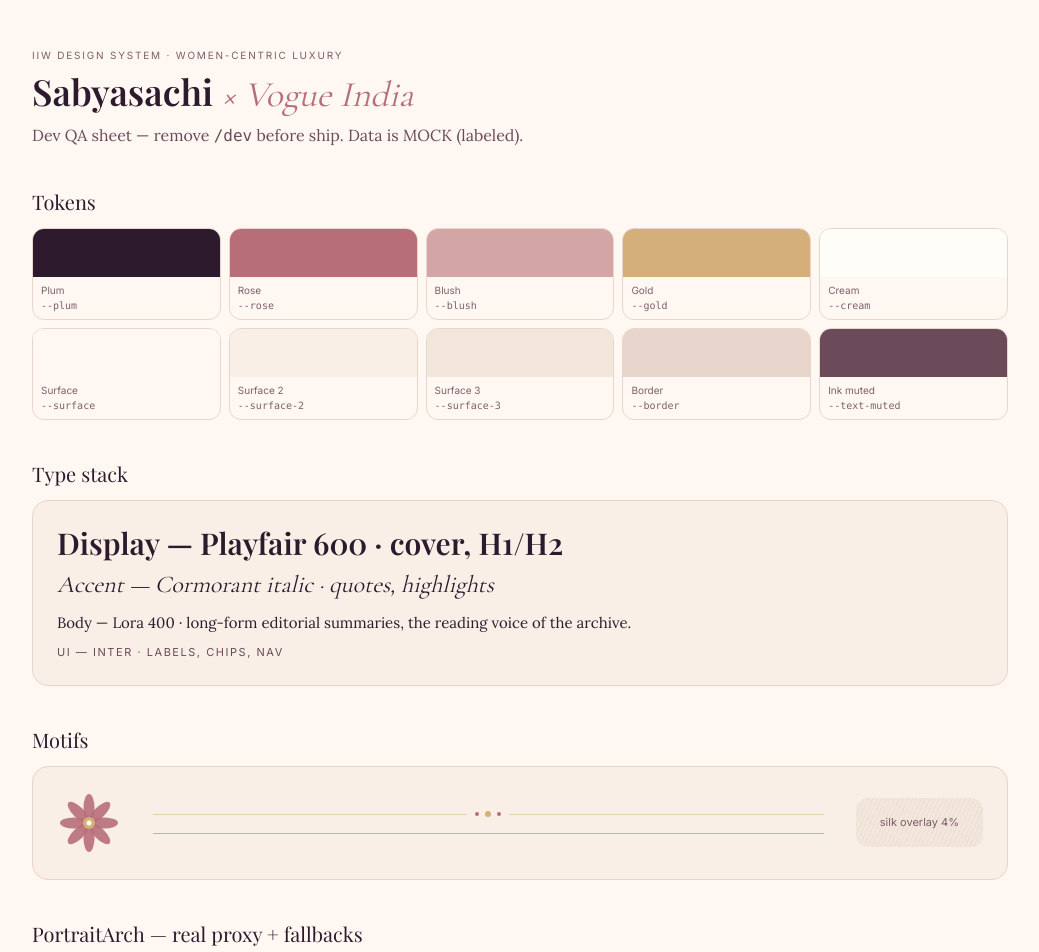
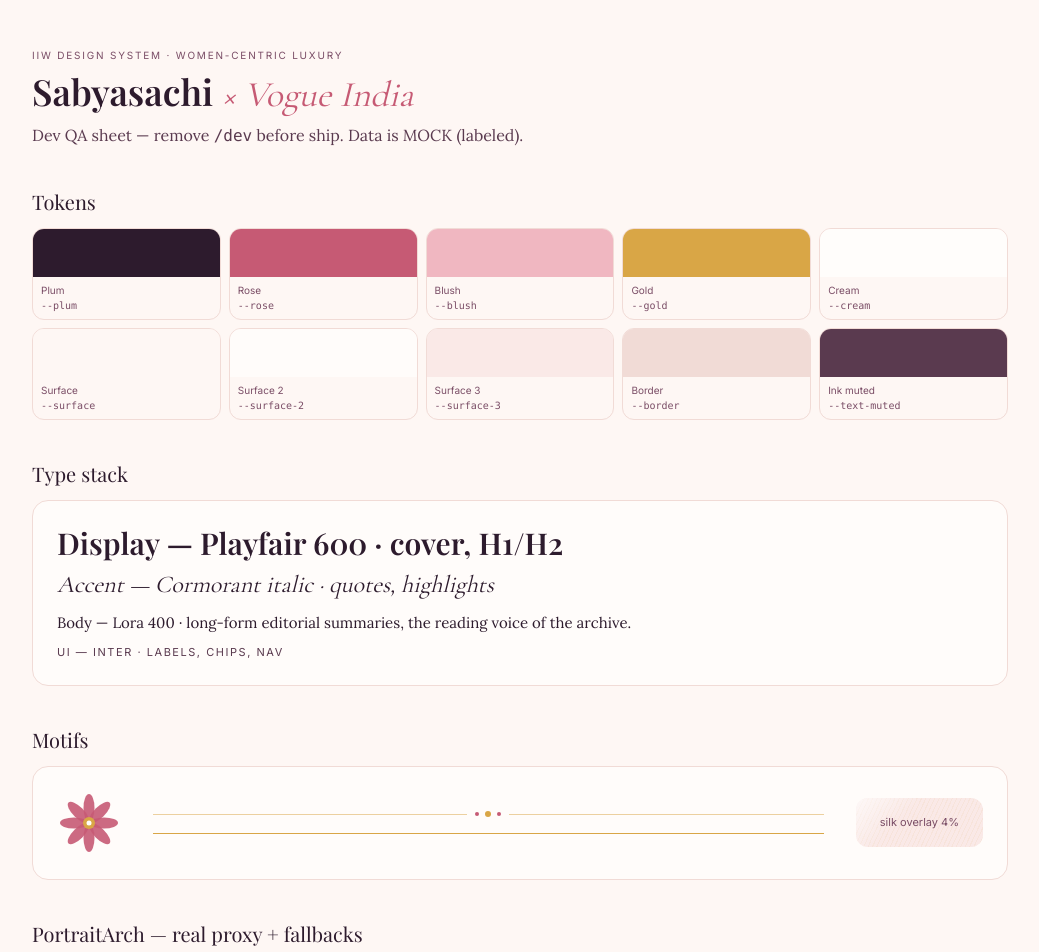
Before and after one commit to ashok-1986/iiw, a Next.js app: page /dev/design in a window 1280 px wide. Shown: the top 952 px of the page, without its empty margins (120-1159 px from the left). Built offline with nearby package versions, Linux system fonts and the light colour scheme; no server answers.

Commit message:
Brighten palette per client feedback ("looking dull")
Lift surfaces from beige to sunlit silk, warm the rose and gold, and add a
cover glow, so the book reads luminous while keeping text contrast above AA.

```diff
--- a/src/app/globals.css
+++ b/src/app/globals.css
@@ -6,23 +6,26 @@
    ============================================================ */
 
 :root {
-  /* Core palette */
+  /* Core palette — "sunlit silk". Same plum / rose / gold world as the PRD,
+     lifted out of the beige: paper is luminous ivory, the ground is a clean
+     blush-white, and rose and gold are jewel tones rather than dusty ones.
+     Cards sit *brighter* than the page so the book glows instead of sinking. */
   --plum: #2d1b2d; /* deep archival plum; primary text ground */
-  --rose: #b76e79; /* rose gold accent */
-  --blush: #d4a5a5; /* blush secondary */
-  --gold: #d4af7a; /* champagne gold hairlines/foil */
-  --cream: #fffdf8; /* paper */
-  --surface: #fff8f2; /* page background */
-  --surface-2: #f9efe7; /* raised cards */
-  --surface-3: #f3e6db; /* wells */
-  --border: #e8d5cb; /* PRD arch-card border */
-  --border-strong: #d9beb0;
+  --rose: #c65a74; /* jewel rose accent (decor + ≥3:1 UI marks) */
+  --blush: #f0b7c1; /* blush secondary */
+  --gold: #d9a646; /* burnished champagne gold hairlines/foil */
+  --cream: #fffdfb; /* paper */
+  --surface: #fef7f4; /* page background — blush-white */
+  --surface-2: #fffcfa; /* raised cards — luminous ivory */
+  --surface-3: #fae9e7; /* wells, chips, skeletons — rose-tinted */
+  --border: #f1dbd6; /* PRD arch-card border */
+  --border-strong: #e6c2c5;
   --text: #2d1b2d;
-  --text-muted: #6b4a5a;
+  --text-muted: #5a3a4f; /* richer plum, not a grey — 9.5:1 on paper */
   /* --text-faint carries placeholder + 11px small caps, so it is held at ≥5:1
-     on paper rather than the 3.4:1 a decorative gray would allow. */
-  --text-faint: #7d5f6b;
-  --rose-deep: #8e4a56; /* rose for *text* on light ground; --rose stays decor */
+     on every surface rather than the 3.4:1 a decorative gray would allow. */
+  --text-faint: #7a4d66;
+  --rose-deep: #a0365a; /* rose for *text* on light ground (6.5:1); --rose stays decor */
   --code-bg: #2d1b2d;
   --code-text: #fffaf5;
 
@@ -32,8 +35,9 @@
   /* The outer ring is drawn as a spread shadow so it sits outside the inner
      border without taking part of the image area. */
   --portrait-ring-outer: 0 0 0 1.5px var(--rose);
-  --portrait-shadow: 0 10px 26px -10px rgb(45 27 45 / 0.42);
-  --card-shadow: 0 12px 32px -12px rgb(45 27 45 / 0.2);
+  /* Shadows are rose-tinted: a grey-plum shadow is what made the page read dull. */
+  --portrait-shadow: 0 12px 28px -12px rgb(160 54 90 / 0.38);
+  --card-shadow: 0 16px 38px -16px rgb(160 54 90 / 0.22);
 
   /* Motion. Built-in eases are too weak for UI; these are the strong variants.
      Curl is the one authored long-form moment — everything else stays ≤260ms. */
@@ -71,25 +75,54 @@
   font-family: var(--font-body), "Lora", Georgia, serif;
 }
 
-/* Silk texture overlay — 4% opacity, applied to paper surfaces (PRD motif spec) */
+/* Silk texture overlay (PRD motif spec). The weave is gold, not plum: plum
+   threads at 4% greyed every card; gold threads read as the sheen of silk.
+   A soft diagonal light catches the top corner the way a draped saree does. */
 .silk-overlay {
   position: relative;
+  /* The weave sits *under* the content: painted over it, it tinted portraits
+     and text too. Isolation keeps the negative z-index above the card fill. */
+  isolation: isolate;
 }
 .silk-overlay::after {
   content: "";
   position: absolute;
   inset: 0;
+  z-index: -1;
   pointer-events: none;
-  opacity: 0.04;
   background:
+    linear-gradient(
+      135deg,
+      rgb(255 255 255 / 0.7) 0%,
+      rgb(255 255 255 / 0) 38%
+    ),
     repeating-linear-gradient(
       115deg,
       transparent 0px,
       transparent 3px,
-      var(--plum) 3px,
-      var(--plum) 4px
+      rgb(217 166 70 / 0.07) 3px,
+      rgb(217 166 70 / 0.07) 4px
     );
   border-radius: inherit;
+}
+
+/* Cover light: blush and champagne glow behind the medallion, so the first
+   viewport opens bright instead of on flat paper. */
+.cover-glow {
+  isolation: isolate;
+}
+.cover-glow::before {
+  content: "";
+  position: absolute;
+  inset: 0;
+  z-index: -1;
+  pointer-events: none;
+  background:
+    radial-gradient(42% 34% at 50% 24%, rgb(255 255 255 / 0.95), rgb(255 255 255 / 0) 100%),
+    radial-gradient(60% 46% at 50% 26%, rgb(240 183 193 / 0.42), rgb(240 183 193 / 0) 100%),
+    radial-gradient(70% 34% at 50% 62%, rgb(217 166 70 / 0.14), rgb(217 166 70 / 0) 100%);
+  /* Every ellipse ends inside the section (26%+46%, 62%+34%), so the light
+     fades out before the edge and never stops on a seam. */
 }
 
 /* Arch-top card: 24px top radius, 12px bottom, 1px #E8D5CB, PRD shadow */
@@ -152,7 +185,7 @@
   inset: auto 0 0 0;
   height: 30px;
   pointer-events: none;
-  background: linear-gradient(to top, var(--surface-2), rgb(249 239 231 / 0));
+  background: linear-gradient(to top, var(--surface-2), rgb(255 252 250 / 0));
 }
 
 /* ============================================================
@@ -203,7 +236,7 @@
 @media (hover: hover) and (pointer: fine) {
   .lift:hover {
     transform: translateY(-2px);
-    box-shadow: 0 18px 40px -18px rgb(45 27 45 / 0.38);
+    box-shadow: 0 18px 40px -18px rgb(160 54 90 / 0.4);
   }
 }
 
--- a/src/app/opengraph-image.tsx
+++ b/src/app/opengraph-image.tsx
@@ -5,10 +5,10 @@
 
 /** Site-level OpenGraph card: plum ground, lotus-gold rule, archive headline. */
 const PLUM = '#2d1b2d';
-const ROSE = '#b76e79';
-const GOLD = '#d4af7a';
-const CREAM = '#fffdf8';
-const BLUSH = '#d4a5a5';
+const ROSE = '#c65a74';
+const GOLD = '#d9a646';
+const CREAM = '#fffdfb';
+const BLUSH = '#f0b7c1';
 
 export const alt = 'Inspiring Indian Women — a digital heirloom flipbook';
 export const size = { width: 1200, height: 630 };
--- a/src/components/Cover.tsx
+++ b/src/components/Cover.tsx
@@ -12,7 +12,7 @@
  */
 export function Cover() {
   return (
-    <section className="relative flex min-h-[92vh] flex-col items-center justify-center px-6 text-center">
+    <section className="cover-glow relative flex min-h-[92vh] flex-col items-center justify-center px-6 text-center">
       <LotusMedallion size={168} />
 
       <h1 className="mt-9 max-w-4xl font-(family-name:--font-display) text-[42px] font-semibold leading-[1.05] tracking-[-0.025em] text-[var(--text)] sm:text-[58px] lg:text-[76px]">
@@ -38,7 +38,7 @@
       <div className="rise-in" style={{ '--rise-delay': '260ms' } as CSSProperties}>
         <a
           href="#archive"
-          className="press lift group inline-flex items-center gap-3 rounded-full bg-[var(--plum)] px-8 py-3.5 font-(family-name:--font-ui) text-[13px] uppercase tracking-[0.16em] text-[var(--cream)] shadow-[0_18px_40px_-18px_rgb(45_27_45/0.8)]"
+          className="press lift group inline-flex items-center gap-3 rounded-full bg-[var(--plum)] px-8 py-3.5 font-(family-name:--font-ui) text-[13px] uppercase tracking-[0.16em] text-[var(--cream)] shadow-[0_18px_40px_-16px_rgb(160_54_90/0.55)]"
         >
           Enter the Archive
           <span
--- a/src/components/OgCard.tsx
+++ b/src/components/OgCard.tsx
@@ -9,10 +9,10 @@
  * Layout is flex-only with explicit sizes: no grid, no shorthand borders.
  */
 const PLUM = '#2d1b2d';
-const ROSE = '#b76e79';
-const BLUSH = '#d4a5a5';
-const GOLD = '#d4af7a';
-const CREAM = '#fffdf8';
+const ROSE = '#c65a74';
+const BLUSH = '#f0b7c1';
+const GOLD = '#d9a646';
+const CREAM = '#fffdfb';
 
 export function OgProfileCard({
   name,
@@ -46,7 +46,7 @@
           borderRadius: 146,
           border: `10px solid ${CREAM}`,
           outline: `3px solid ${ROSE}`,
-          background: '#f3e6db',
+          background: '#fae9e7',
           alignItems: 'center',
           justifyContent: 'center',
           overflow: 'hidden',
--- a/src/components/ProfileCard.tsx
+++ b/src/components/ProfileCard.tsx
@@ -41,7 +41,7 @@
             {nominee.name}
           </h3>
           {nominee.category && (
-            <p className="mt-1 font-(family-name:--font-ui) text-[11px] uppercase tracking-[0.12em] text-[var(--text-muted)]">
+            <p className="mt-1 font-(family-name:--font-ui) text-[11px] uppercase tracking-[0.12em] text-[var(--rose-deep)]">
               {nominee.category}
             </p>
           )}
--- a/src/components/SearchPill.tsx
+++ b/src/components/SearchPill.tsx
@@ -48,7 +48,7 @@
     <div className="flex w-full flex-col items-center gap-3">
       <div
         className={
-          'lift flex w-full max-w-md items-center gap-2 rounded-full border bg-[var(--surface-2)] px-4 py-2.5 shadow-[0_10px_30px_-18px_rgb(45_27_45/0.5)] transition-colors ' +
+          'lift flex w-full max-w-md items-center gap-2 rounded-full border bg-[var(--surface-2)] px-4 py-2.5 shadow-[0_10px_30px_-16px_rgb(160_54_90/0.4)] transition-colors ' +
           (pending ? 'border-[var(--blush)]' : 'border-[var(--border)]')
         }
       >
@@ -103,8 +103,8 @@
                 className={
                   'press rounded-full border px-3 py-1 font-(family-name:--font-ui) text-[11px] ' +
                   (active
-                    ? 'border-[var(--plum)] bg-[var(--plum)] text-[var(--cream)]'
-                    : 'border-[var(--border)] bg-[var(--surface-3)] text-[var(--text-muted)] hover:border-[var(--blush)]')
+                    ? 'border-[var(--rose-deep)] bg-[var(--rose-deep)] text-[var(--cream)]'
+                    : 'border-[var(--border)] bg-[var(--surface-3)] text-[var(--text-muted)] hover:border-[var(--rose)]')
                 }
               >
                 {c}
```
